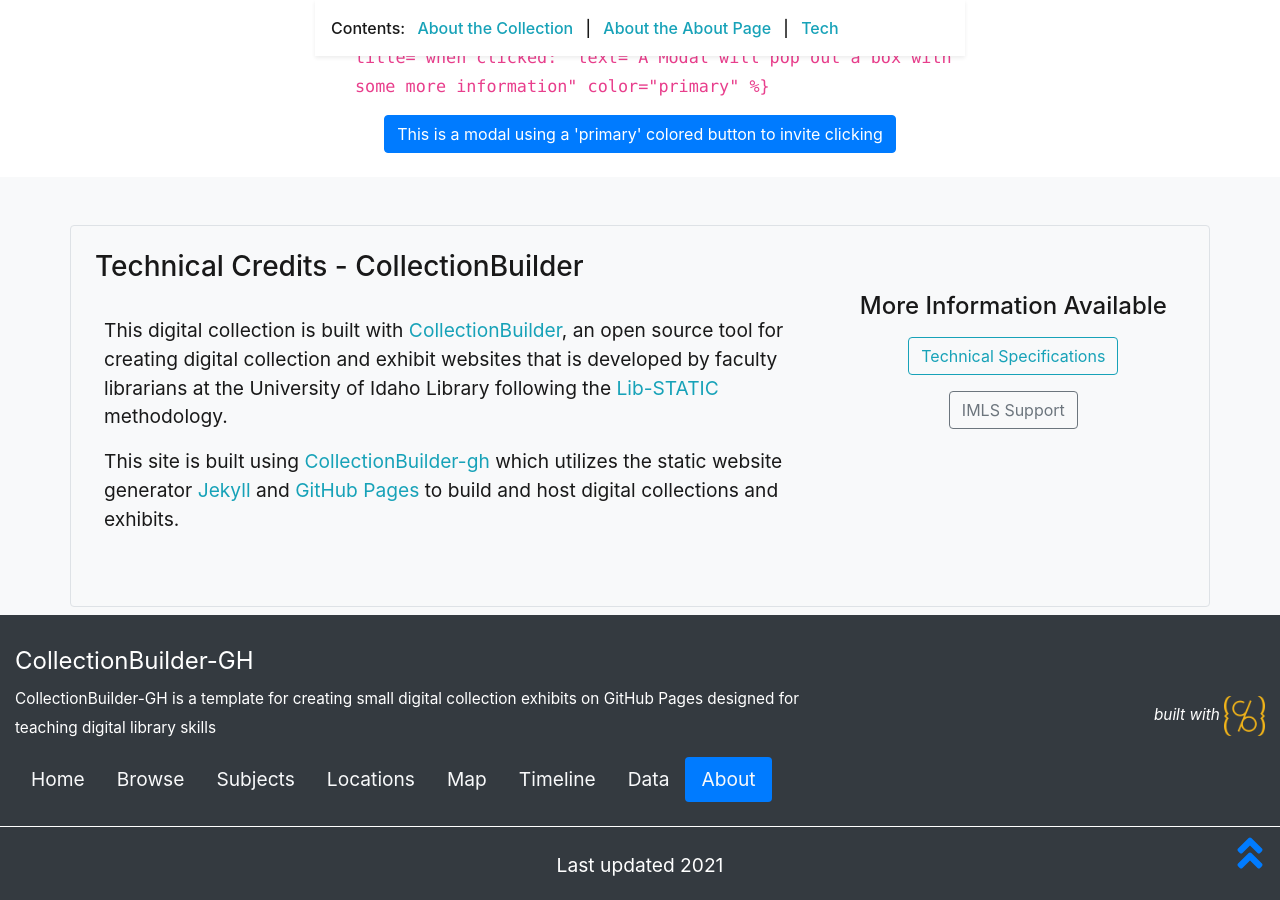
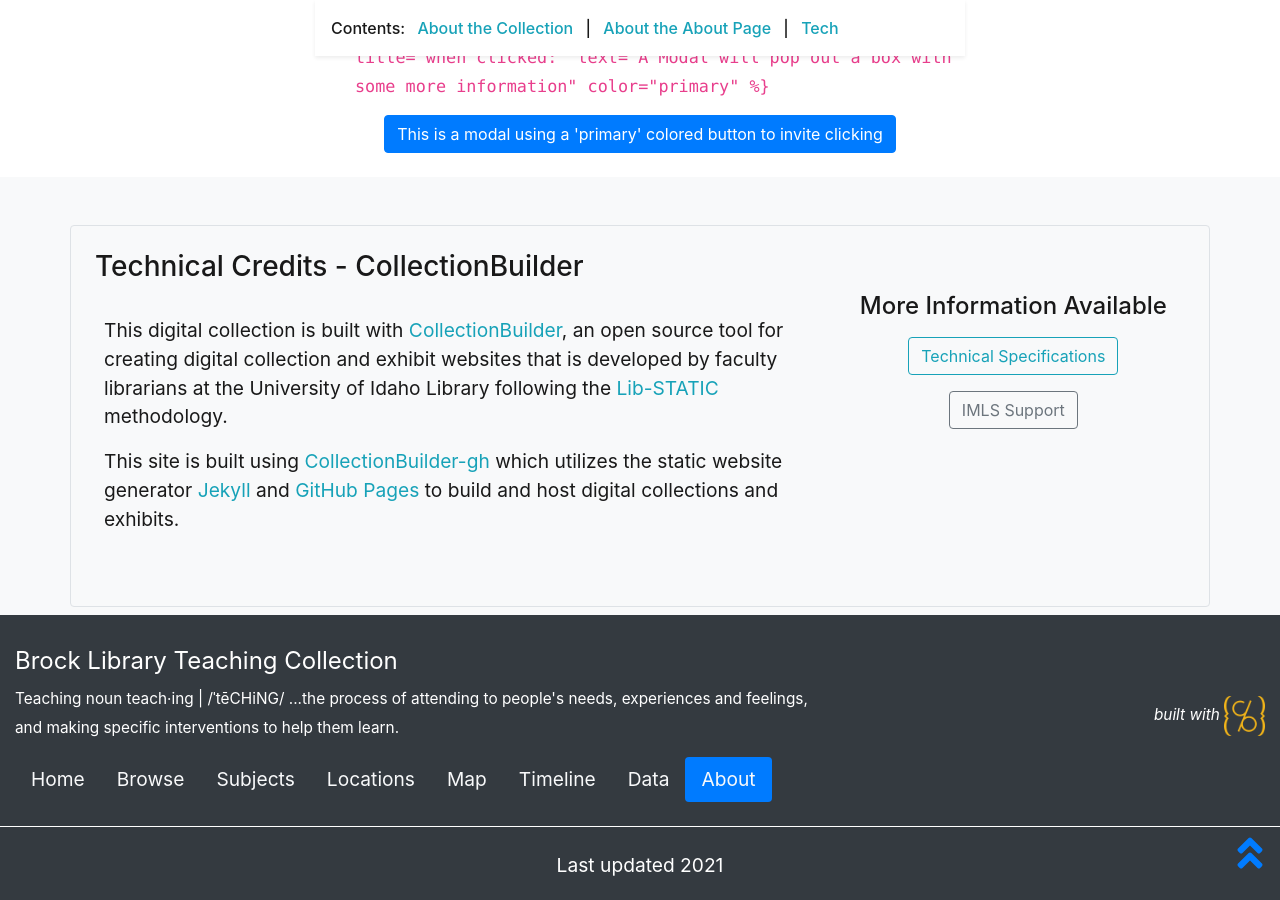
Before and after one commit to brockTnL/teaching-collectionb, a Jekyll site: the page built from pages/about.md, in a window 1280 px wide and 900 px high, scrolled down 5180 px. Built offline with Jekyll 4.4.1, drawn with Linux system fonts in a browser that asks for light colours; some of the changed text lies outside the part shown.

Commit message:
first commit

```diff
--- a/_config.yml
+++ b/_config.yml
@@ -20,14 +20,16 @@
 # SITE SETTINGS
 #
 # title of site appears in banner
-title: CollectionBuilder-GH
+title: Brock Library Teaching Collection
 # tagline, a short phrase that will appear throughout the site in the top banner
-tagline: a template for creating simple digital exhibits
+tagline: Open Access Lessons
 # description appears in meta tags and other locations
 # this description might appear in search result lists, keep around 160 characters max
-description: "CollectionBuilder-GH is a template for creating small digital collection exhibits on GitHub Pages designed for teaching digital library skills"
+description: "Teaching noun
+teach·ing | /ˈtēCHiNG/
+...the process of attending to people's needs, experiences and feelings, and making specific interventions to help them learn."
 # creator of the digital collection, to appear in meta tags; we typically use our GitHub usernames but feel free to just use your name
-author: CollectionBuilder
+author: BrockTNL
 
 ##########
 # COLLECTION SETTINGS
--- a/_data/theme.yml
+++ b/_data/theme.yml
@@ -77,7 +77,7 @@
 # BOOTSWATCH THEMES
 # You can replace the standard Bootstrap theme with a Bootswatch (https://github.com/thomaspark/bootswatch) option
 # Enter one of the following options below: cerulean; cosmo; cyborg; darkly; flatly; journal; litera; lumen; lux; materia; minty; pulse; sandstone; simplex; sketchy; slate; solar; spacelab; superhero; united; yeti
-bootswatch: # leave blank or comment out for plain bootstrap
+bootswatch:  # leave blank or comment out for plain bootstrap
 
 # THEME FONTS
 base-font-size: 1.2em
```
